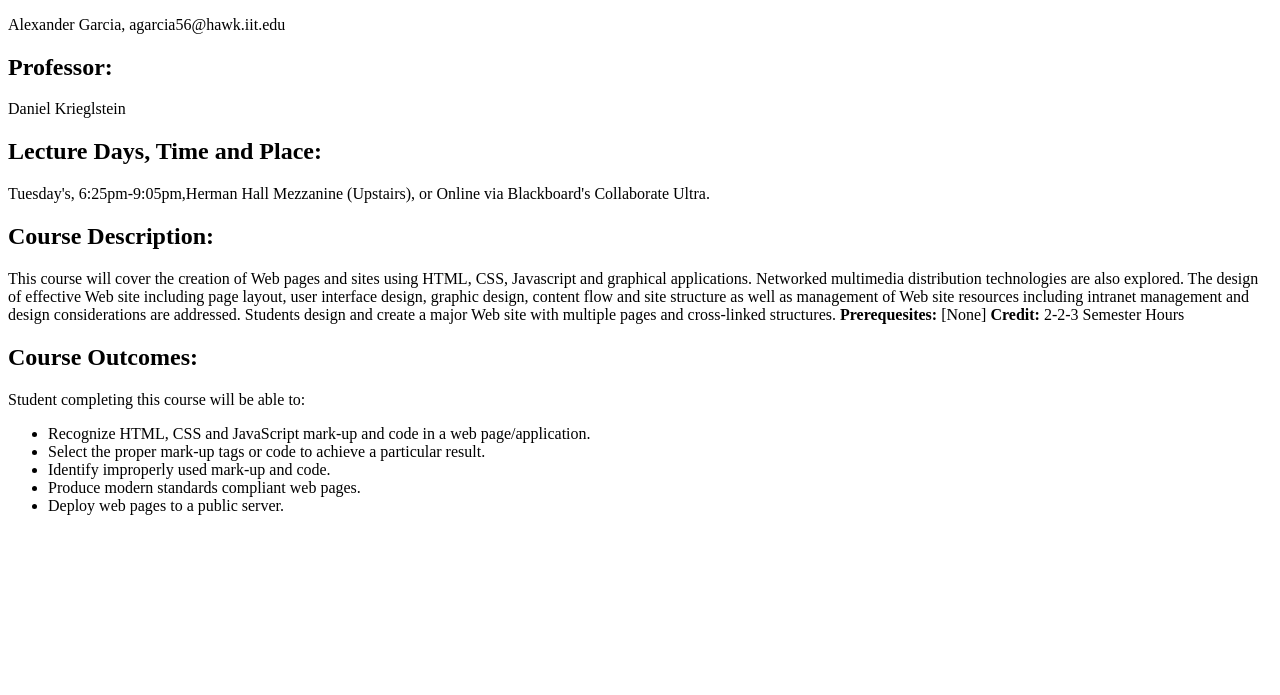
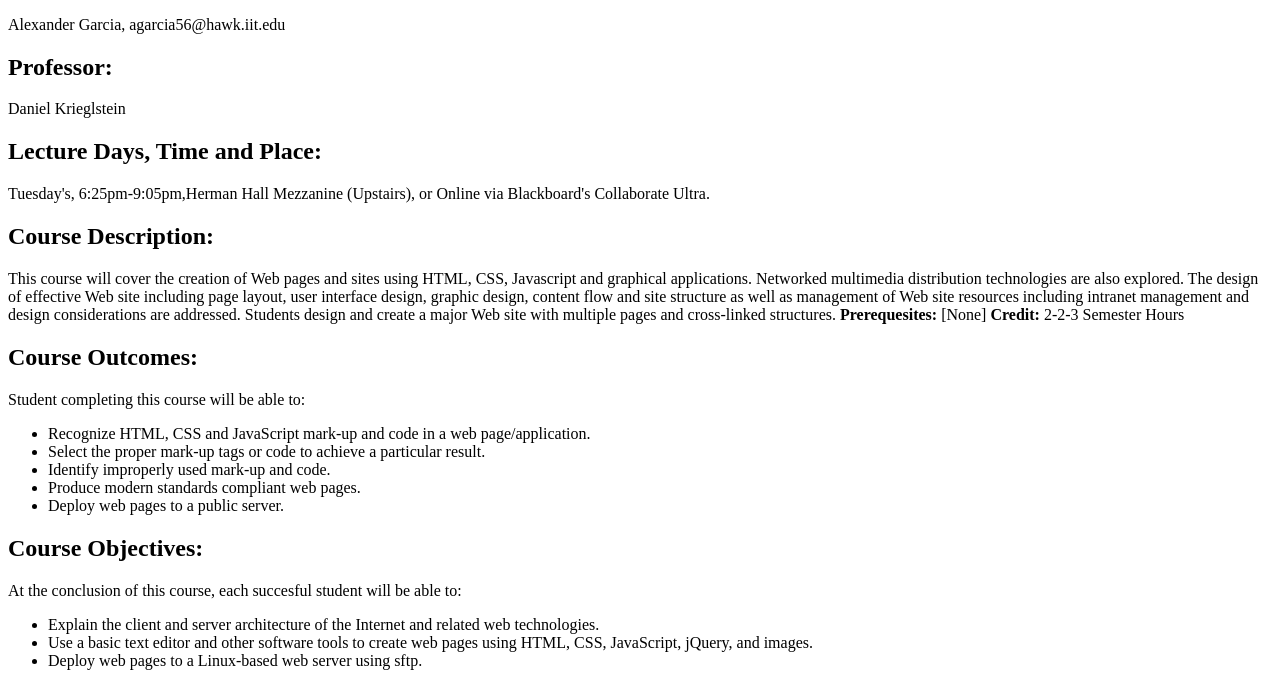
Before and after one commit to Alex141509/Lab2, a plain HTML site: page index.html in a window 1280 px wide. Shown: the part 105-800 px from the top of the page. Drawn offline with Linux system fonts and the light colour scheme.

Commit message:
Final change

```diff
--- a/index.html
+++ b/index.html
@@ -23,11 +23,13 @@
           <li>Produce modern standards compliant web pages.</li>
           <li>Deploy web pages to a public server.</li>
 </ul>
-
-
-
-
-
+<h2>Course Objectives:</h2>
+<p> At the conclusion of this course, each succesful student will be able to:</p>
+<ul>
+    <li>Explain the client and server architecture of the Internet and related web technologies.</li>
+    <li>Use a basic text editor and other software tools to create web pages using HTML, CSS, JavaScript, jQuery, and images.</li>
+    <li>Deploy web pages to a Linux-based web server using sftp.</li>
+</ul>
 
 </body>
 
```
